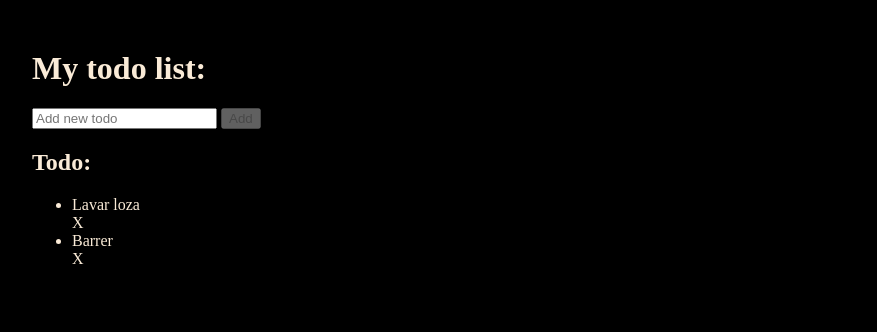
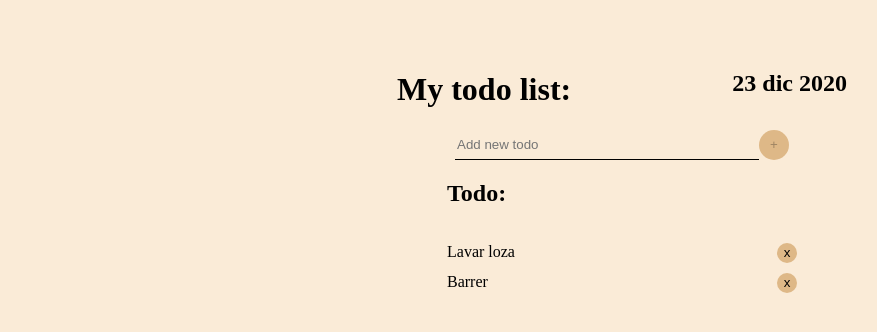
Before and after one commit to puliv/TodoAppVue, a plain HTML site: page src/index.html in a window 1280 px wide. Shown: the whole page, without its empty margins (18-895 px from the left). Drawn offline with nearby package versions, Linux system fonts and the light colour scheme.

Commit message:
agregando estilo

```diff
--- a/src/index.html
+++ b/src/index.html
@@ -10,24 +10,32 @@
 <body>
   <div id="app">
     <main class="container">
-      <h1>My todo list:</h1>
-      <div class="card">
-        <input v-model="newItem" placeholder="Add new todo">
-      <button @click="addItem" :disabled="newItem.length === 0">Add</button>
-      </input>
-
+      <div class="top">
+        <h1>My todo list:</h1>
+        <h2>{{ currentDate }}</h2>
+      </div>
+      <div class="add-item">
+        <input v-model="newItem" placeholder="Add new todo" @keyup.enter="addItem">
+          <button @click="addItem" :disabled="newItem.length === 0">
+            +
+          </button>
+        </input>
     </div>
-    <div class="card">
-      <div class="card-inner">
+    <div class="list">
+      <div class="list-inner">
       <h2>Todo:</h2>
-      <ul class="list">
+      <ul>
         <li
         class="list-item"
         :class="{completed: item.completed}"
         v-for="item in items">
+          <span>{{ item.name }}</span>
           <div class="list-item-toggle" @click="toggleComplete(item)"></div>
-          <span>{{item.name}}</span>
-          <div class="list-item-delete" @click="removeItem(item.id)">X</div>
+          <div class="list-item-delete" @click="removeItem(item.id)">
+            <button class="delete-item">
+              x
+            </button>
+          </div>
         </li>
       </ul>
     </div>
--- a/src/index.js
+++ b/src/index.js
@@ -1,6 +1,7 @@
 const app = new Vue({
   el: "#app",
   data: {
+    currentDate: '',
     newItem: '',
     items: [
       {
@@ -29,6 +30,20 @@ const app = new Vue({
     },
     removeItem: function (itemId) {
       this.items = this.items.filter((newItem) => newItem.id !== itemId);
+    },
+    getDate: function () {
+      var options = { year: 'numeric', month: 'short', day: 'numeric' };
+      var date = new Date()
+        .toLocaleDateString('es', options)
+        .replace(/ /g, ' ')
+        .replace('.', '')
+        .replace(/-([a-z])/, function (x) { return ' ' + x[1].toUpperCase() });
+
+      this.currentDate = date;
     }
+  },
+  mounted() {
+    this.getDate();
   }
+
 });
--- a/src/style.css
+++ b/src/style.css
@@ -2,9 +2,73 @@ html,
 body {
   margin: 0;
   padding: 0;
-  background-color: black;
-  color: antiquewhite;
+  background-color: antiquewhite;
+  color: black;
 }
 .container {
   margin: 50px;
+  display: flex;
+  flex-direction: column;
+  align-items: center;
 }
+.top {
+  width: 450px;
+  display: flex;
+  justify-content: space-between;
+}
+.add-item {
+  width: 100%;
+  display: flex;
+  justify-content: center;
+}
+input {
+  width: 300px;
+  border: none;
+  border-bottom: 1px solid black;
+  background-color: antiquewhite;
+}
+input:focus {
+  outline: none;
+}
+button {
+  border-radius: 100px;
+  cursor: pointer;
+  border: burlywood;
+  background-color: burlywood;
+  width: 30px;
+  height: 30px;
+}
+button:focus {
+  outline: none;
+}
+.list {
+  width: 100%;
+  display: flex;
+  justify-content: center;
+}
+.list-inner {
+  width: 350px;
+  display: flex;
+  flex-direction: column;
+  align-items: flex-start;
+}
+ul {
+  list-style: none;
+  padding: 0;
+  width: 100%;
+}
+li {
+  display: flex;
+  justify-content: space-between;
+  padding-bottom: 10px;
+}
+.list-item-toggle {
+  cursor: pointer;
+}
+.list-item-delete {
+  cursor: pointer;
+}
+.delete-item {
+  width: 20px;
+  height: 20px;
+}
```
